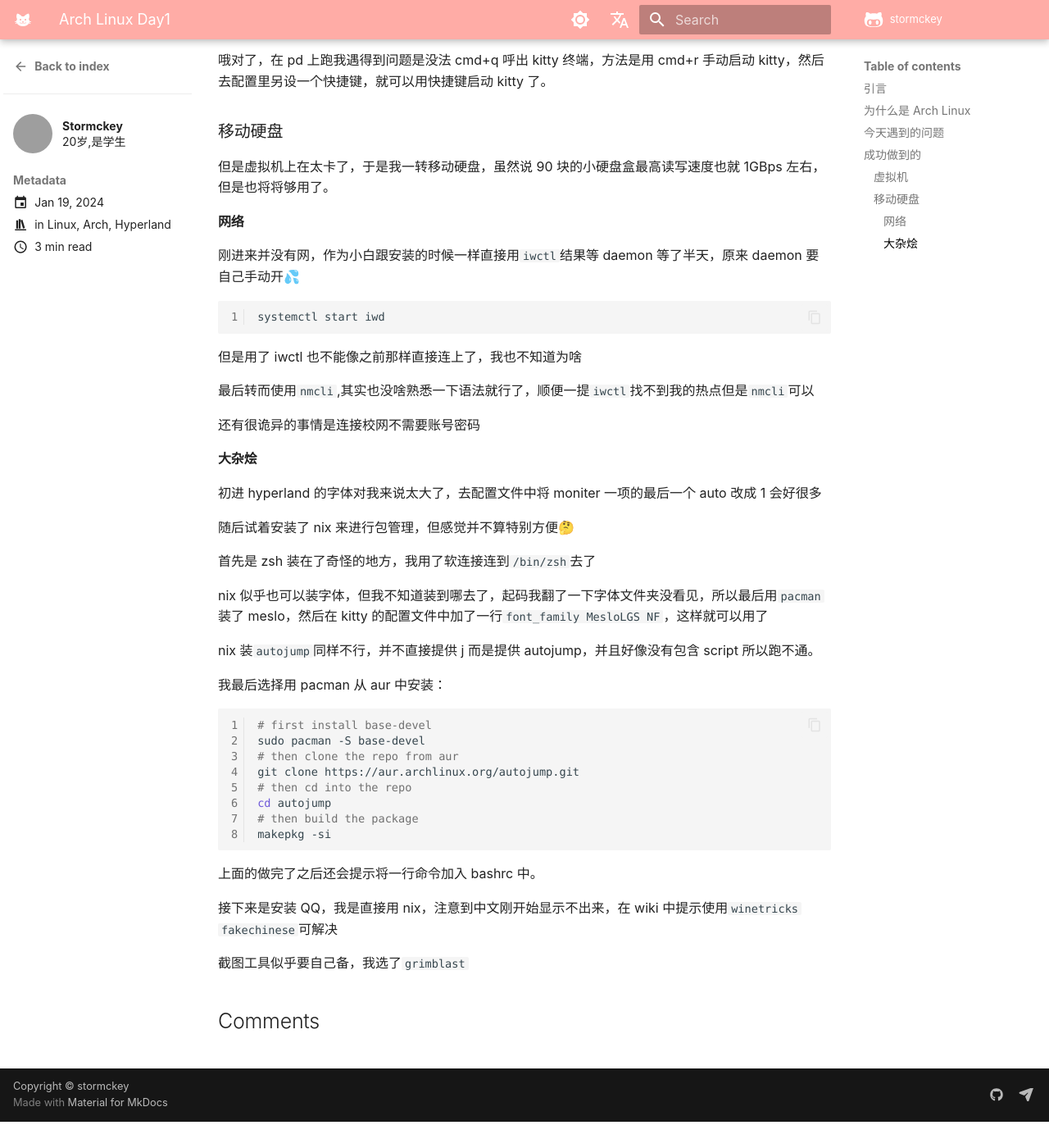
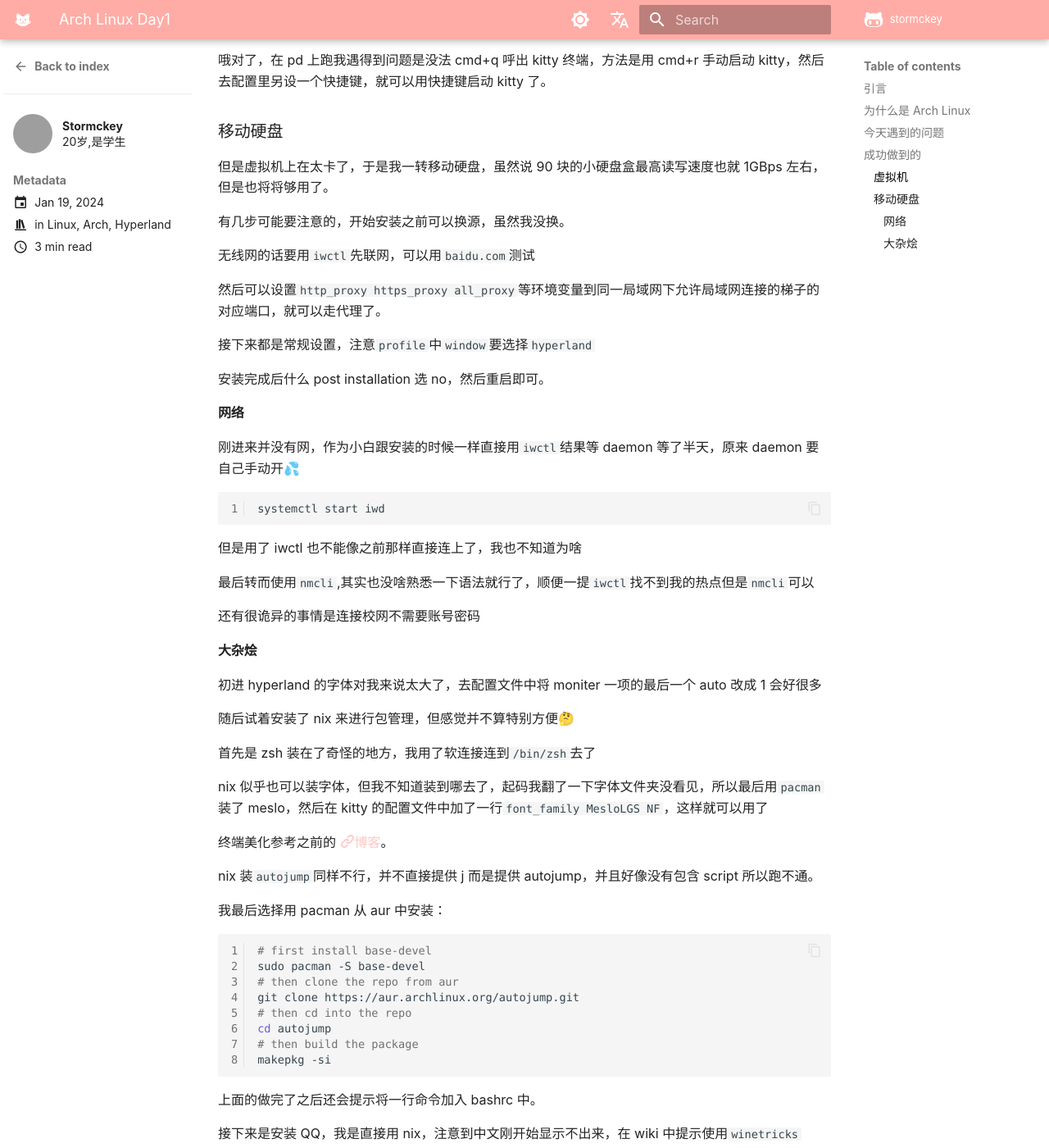
Before and after one commit to stormckey/stormckey.github.io, an MkDocs documentation site: the page built from docs/blog/posts/arch_day1.md, in a window 1280 px wide and 1400 px high, scrolled down 2247 px. Shown: the whole window at 82% size. Built offline with MkDocs 1.6.1 and Material for MkDocs 9.7.7, drawn with Linux system fonts in a browser that asks for light colours; some web fonts are replaced; comment, search, counter and statistics services are not loaded; a style sheet for code colours, icons or effects is not loaded; before the commit the page ends 3615 px from its top, so only the background shows below that; some of the changed text lies outside the part shown; grey boxes are pictures that could not be loaded.

Commit message:
add arch day 2 update day 1

```diff
--- a/docs/blog/posts/arch_day1.md
+++ b/docs/blog/posts/arch_day1.md
@@ -68,6 +68,16 @@
 ### 移动硬盘
 
 但是虚拟机上在太卡了，于是我一转移动硬盘，虽然说 90 块的小硬盘盒最高读写速度也就 1GBps 左右，但是也将将够用了。
+
+有几步可能要注意的，开始安装之前可以换源，虽然我没换。
+
+无线网的话要用`iwctl`先联网，可以用`baidu.com`测试
+
+然后可以设置`http_proxy https_proxy all_proxy`等环境变量到同一局域网下允许局域网连接的梯子的对应端口，就可以走代理了。
+
+接下来都是常规设置，注意`profile`中`window`要选择`hyperland`
+
+安装完成后什么 post installation 选 no，然后重启即可。
 
 #### 网络
 刚进来并没有网，作为小白跟安装的时候一样直接用`iwctl`结果等 daemon 等了半天，原来 daemon 要自己手动开💦
@@ -91,6 +101,8 @@
 
 nix 似乎也可以装字体，但我不知道装到哪去了，起码我翻了一下字体文件夹没看见，所以最后用`pacman`装了 meslo，然后在 kitty 的配置文件中加了一行`font_family MesloLGS NF`，这样就可以用了
 
+终端美化参考之前的 [:octicons-link-16:博客](https://stormckey.github.io/blog/linux-%E7%BB%88%E7%AB%AF%E9%85%8D%E7%BD%AE/)。
+
 nix 装`autojump`同样不行，并不直接提供 j 而是提供 autojump，并且好像没有包含 script 所以跑不通。
 
 我最后选择用 pacman 从 aur 中安装：
```
Also changed, not shown: other parts of docs/blog/posts/arch_day1.md (+1 -1 lines), docs/blog/posts/arch_day2.md (added, +24 -0 lines).
